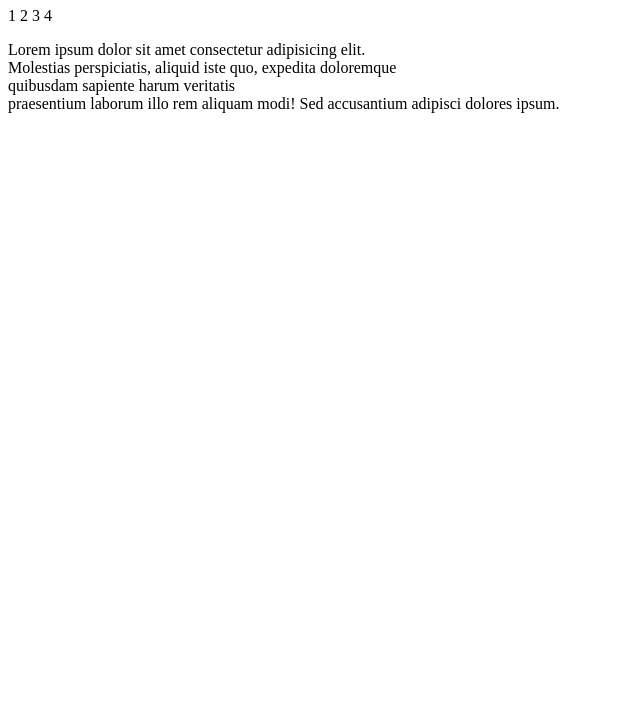
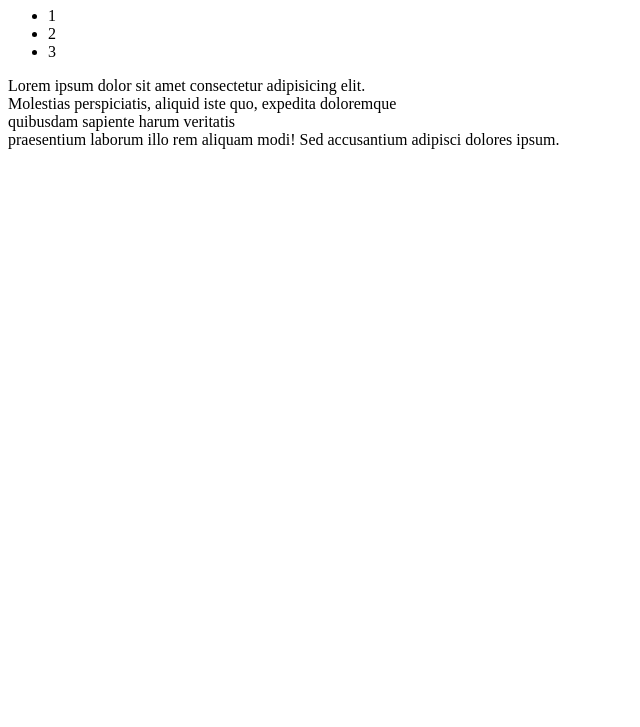
Before and after one commit to nikabolk/frontend-L1, a plain HTML site: page index.html in a window 1280 px wide. Shown: the part 73-800 px from the top of the page, without its empty margins (0-640 px from the left). Drawn offline with Linux system fonts and the light colour scheme.

Commit message:
firsthtmlfile

```diff
--- a/index.html
+++ b/index.html
@@ -8,10 +8,11 @@
 </head>
 <body>
     <h1 style="color:blue;">Hello World</h1>
-    <lu>1</lu>
-    <lu>2</lu>
-    <lu>3</lu>
-    <lu>4</lu>
+    <ul>
+        <li>1</li>
+        <li>2</li>
+        <li>3</li>
+    </ul>
     <p>Lorem ipsum dolor sit amet consectetur adipisicing elit.
     <br>Molestias perspiciatis, aliquid iste quo, expedita doloremque
     <br> quibusdam sapiente harum veritatis
```
